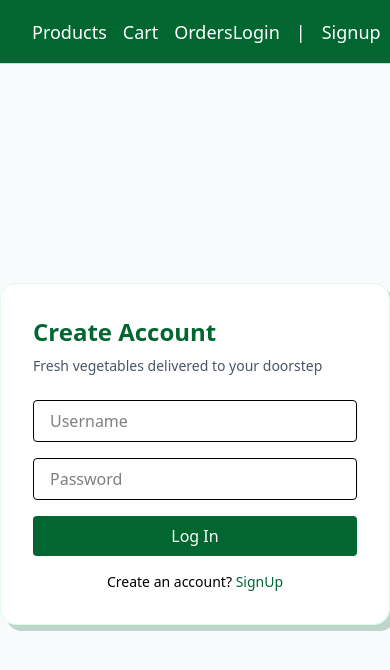
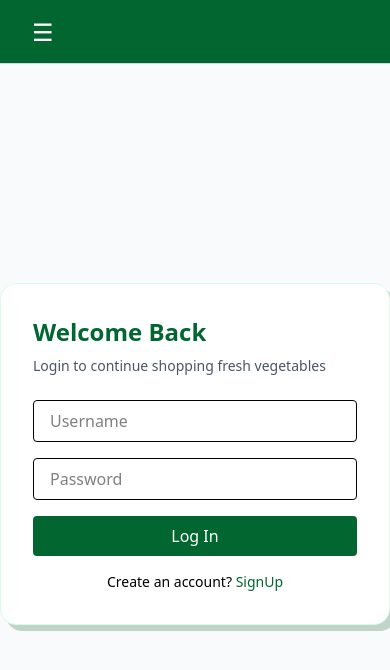
Before and after one commit to nidhi2931/Vegetable_ECart_Frontend, a React (Vite) app: page /login in a window 390 px wide. Shown: the top 670 px of the page. Built offline with nearby package versions, Linux system fonts and the light colour scheme.

Commit message:
Fixed Navigation Bar on Mobile view

```diff
--- a/src/components/Navbar.jsx
+++ b/src/components/Navbar.jsx
@@ -1,11 +1,13 @@
 import {Link,useNavigate} from 'react-router-dom';
-import {useContext} from 'react';
+import {useContext,useState} from 'react';
 import {AuthContext} from "../context/AuthContext";
 
 
 
 export default function Navbar(){
     const {user,logout} = useContext(AuthContext);
+    const [menuOpen,setMenuOpen] = useState(false);
+
     const navigate = useNavigate();
 
 
@@ -17,16 +19,16 @@ export default function Navbar(){
 
     return(
 
-        <nav className="h-16 px-8 flex items-center justify-between  border-b border-gray-300 bg-green-800 text-white text-lg">
+        <nav className="relative h-16 px-8 flex items-center justify-between  border-b border-gray-300 bg-green-800 text-white text-lg">
 
-            <div className="flex items-center gap-4">
+            <div className="hidden md:flex items-center gap-4">
                 <Link to="/" className="hover:underline">Products</Link>
                 <Link to="/cart" className="hover:underline">Cart</Link>
                 <Link to="/orders" className="hover:underline">Orders</Link>
             </div>
 
 
-            <div className="flex items-center gap-4">
+            <div className="hidden md:flex items-center gap-4">
                 {user ? (
                     <>
                     <span className="text-sm">Welcome, {user}</span>
@@ -40,6 +42,27 @@ export default function Navbar(){
                     </>
                 )}
             </div>
+            <div className="md:hidden text-2xl" onClick={()=>setMenuOpen(!menuOpen)}>
+                ☰
+            </div>
+            {menuOpen &&(
+                <div className="absolute top-16 left-0 w-full md:hidden bg-green-900 text-white px-6 py-4 flex flex-col gap-3 z-50">
+
+                    <Link className="block w-full py-2" to="/" onClick={()=>setMenuOpen(false)}>Products</Link>
+                    <Link className="block w-full py-2" to="/cart" onClick ={()=>setMenuOpen(false)}>Cart</Link>
+                    <Link className="block w-full py-2" to="/orders" onClick={()=>setMenuOpen(false)}>Orders</Link>
+
+                    {user ?(
+                        <button onClick={handleLogout}>Logout</button>
+                    ):(
+                        <>
+                        <Link className="block w-full py-2" to="/login">Login</Link>
+                        <Link className="block w-full py-2" to="/signup">Signup</Link>
+                        </>
+                    )}
+
+                </div>
+            )}
         </nav>
 
 
--- a/src/pages/Login.jsx
+++ b/src/pages/Login.jsx
@@ -42,10 +42,10 @@ export default function Login(){
                     {/* RIGHT FORM */}
                 <div className="p-8 flex flex-col justify-center">
                     <h2 className="text-2xl font-bold text-green-800 mb-2">
-                        Create Account
+                        Welcome Back
                     </h2>
                     <p className="text-sm text-gray-600 mb-6">
-                        Fresh vegetables delivered to your doorstep
+                        Login to continue shopping fresh vegetables
                     </p>
 
 
```
